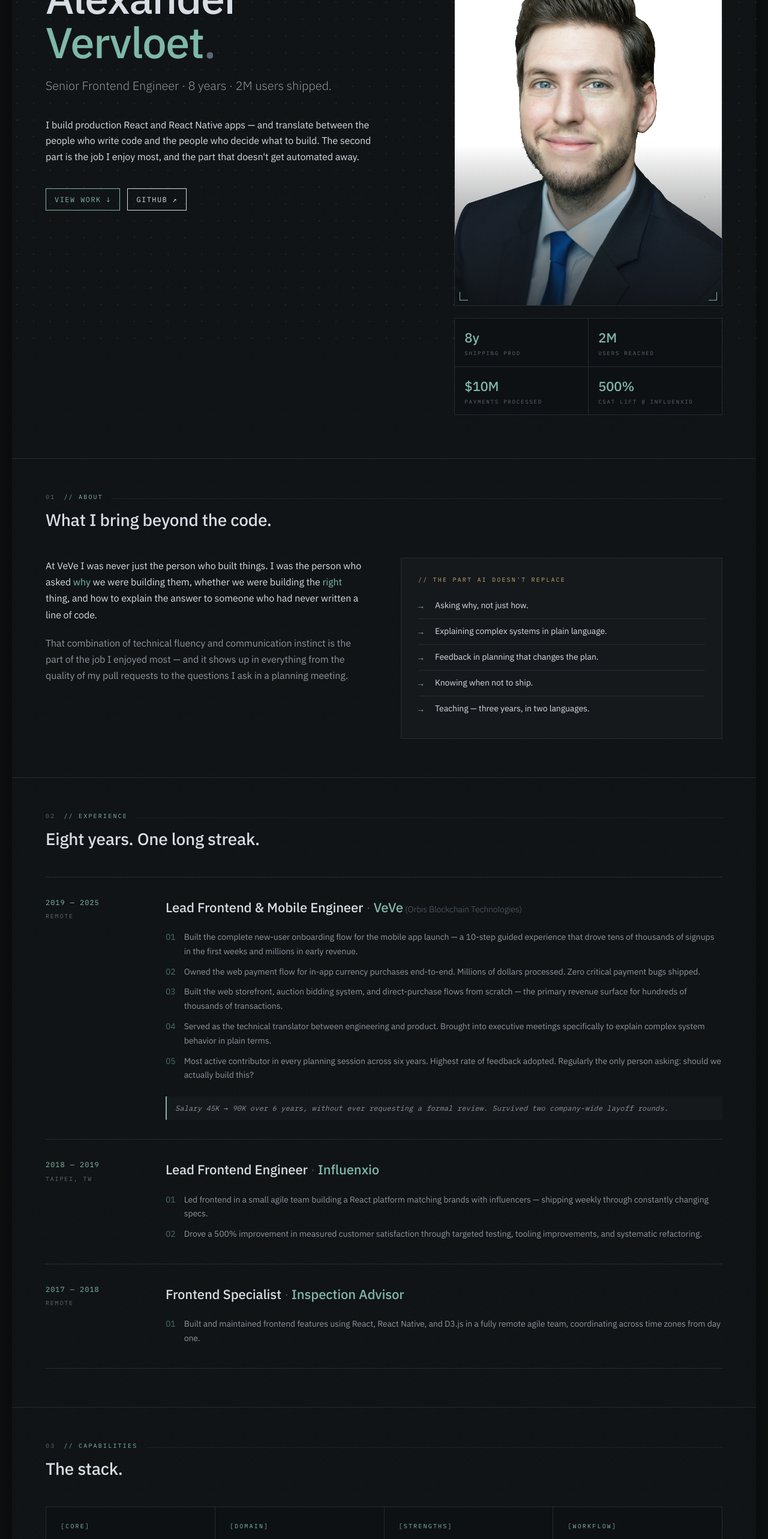
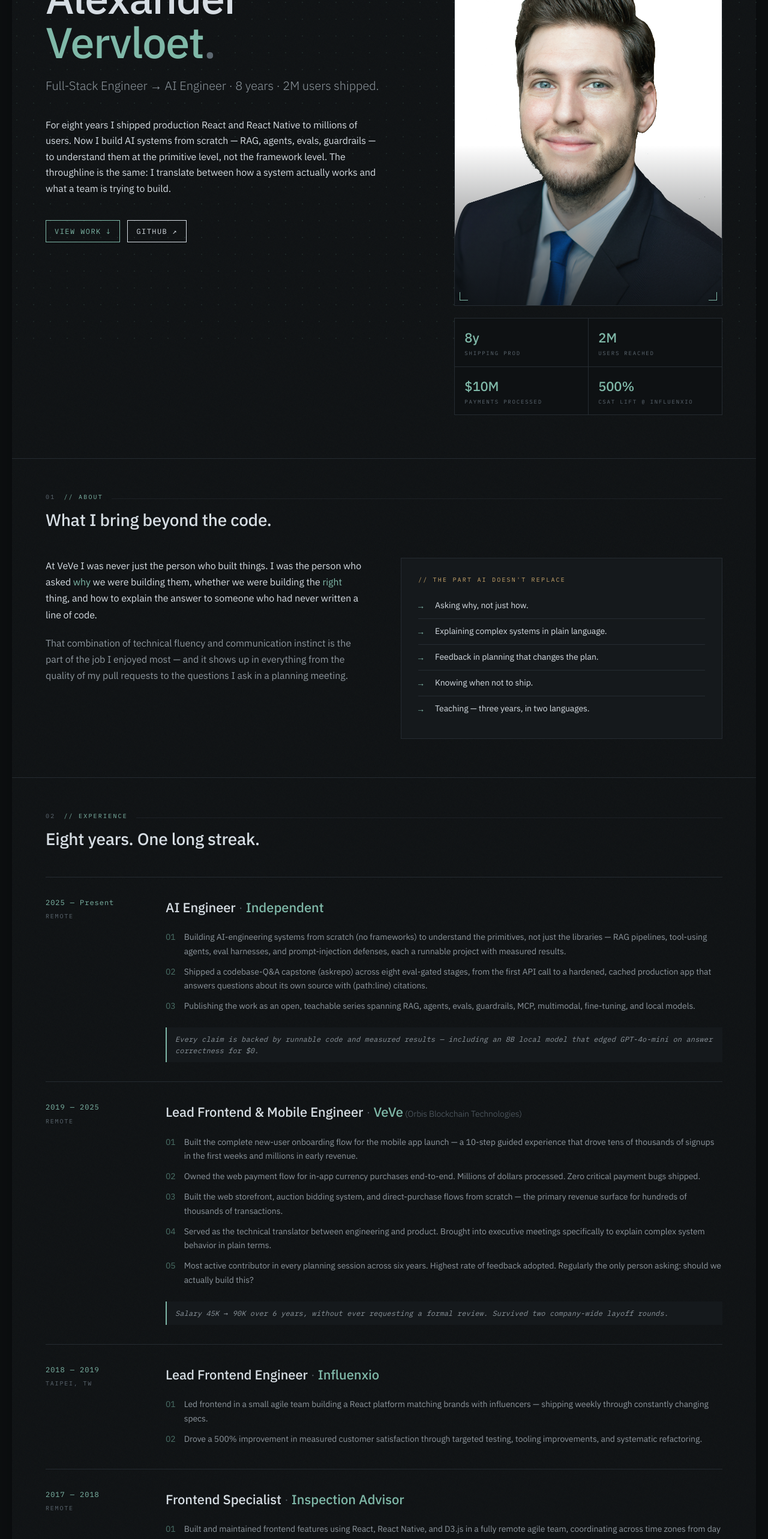
Before and after one commit to alexvervloet/PersonalWebsite, a React (Vite) app: page / in a window 1280 px wide. Shown: the part 220-2786 px from the top of the page at 60% size. Built offline with nearby package versions, Linux system fonts and the light colour scheme.

Commit message:
feat: reposition site as AI Engineer
Update hero, title/meta/JSON-LD, skills (AI group leads), projects (add
deep-dive-capstone flagship), and add an Independent AI Engineer experience
entry. Rebuild prerendered dist.

```diff
--- a/index.html
+++ b/index.html
@@ -3,10 +3,10 @@
   <head>
     <meta charset="UTF-8" />
     <meta name="viewport" content="width=device-width, initial-scale=1.0" />
-    <title>Alexander Vervloet — Senior Frontend Engineer</title>
+    <title>Alexander Vervloet — AI Engineer</title>
     <meta
       name="description"
-      content="Senior Frontend Engineer with 8 years of production experience in React and React Native. Based in Taichung, Taiwan. Open to remote roles."
+      content="AI Engineer building LLM systems from scratch — RAG, agents, evals, and guardrails — on 8 years of production full-stack experience shipping to 2M users. Open to remote AI/ML and full-stack roles."
     />
     <meta name="author" content="Alexander Vervloet" />
     <link rel="canonical" href="https://www.alexvervloet.com" />
@@ -16,11 +16,11 @@
     <meta property="og:url" content="https://www.alexvervloet.com" />
     <meta
       property="og:title"
-      content="Alexander Vervloet — Senior Frontend Engineer"
+      content="Alexander Vervloet — AI Engineer"
     />
     <meta
       property="og:description"
-      content="Senior Frontend Engineer with 8 years of production experience in React and React Native. Based in Taichung, Taiwan. Open to remote roles."
+      content="AI Engineer building LLM systems from scratch — RAG, agents, evals, and guardrails — on 8 years of production full-stack experience shipping to 2M users. Open to remote AI/ML and full-stack roles."
     />
     <meta
       property="og:image"
@@ -31,11 +31,11 @@
     <meta name="twitter:card" content="summary_large_image" />
     <meta
       name="twitter:title"
-      content="Alexander Vervloet — Senior Frontend Engineer"
+      content="Alexander Vervloet — AI Engineer"
     />
     <meta
       name="twitter:description"
-      content="Senior Frontend Engineer with 8 years of production experience in React and React Native. Based in Taichung, Taiwan. Open to remote roles."
+      content="AI Engineer building LLM systems from scratch — RAG, agents, evals, and guardrails — on 8 years of production full-stack experience shipping to 2M users. Open to remote AI/ML and full-stack roles."
     />
     <meta
       name="twitter:image"
@@ -48,7 +48,7 @@
         "@context": "https://schema.org",
         "@type": "Person",
         "name": "Alexander Vervloet",
-        "jobTitle": "Senior Frontend Engineer",
+        "jobTitle": "AI Engineer",
         "url": "https://www.alexvervloet.com",
         "image": "https://www.alexvervloet.com/portrait.duotone.jpeg",
         "email": "alex.vervloet@gmail.com",
@@ -63,15 +63,17 @@
           "https://linkedin.com/in/alexander-vervloet"
         ],
         "knowsAbout": [
+          "Large Language Models",
+          "Retrieval-Augmented Generation",
+          "AI Agents",
+          "LLM Evaluation",
+          "Prompt Engineering",
+          "Python",
           "JavaScript",
           "TypeScript",
           "React",
           "React Native",
-          "Node.js",
-          "NestJS",
-          "GraphQL",
-          "Web3",
-          "Blockchain"
+          "Node.js"
         ],
         "alumniOf": {
           "@type": "CollegeOrUniversity",
--- a/src/components/Page.tsx
+++ b/src/components/Page.tsx
@@ -130,7 +130,7 @@ export function Page() {
           >
             {booted && (
               <Typewriter
-                text="Senior Frontend Engineer · 8 years · 2M users shipped."
+                text="Full-Stack Engineer → AI Engineer · 8 years · 2M users shipped."
                 speed={22}
                 onDone={() => setIntroDone(true)}
               />
@@ -148,10 +148,12 @@ export function Page() {
               transition: 'opacity 0.6s',
             }}
           >
-            I build production React and React Native apps — and translate
-            between the people who write code and the people who decide what to
-            build. The second part is the job I enjoy most, and the part that
-            doesn&apos;t get automated away.
+            For eight years I shipped production React and React Native to
+            millions of users. Now I build AI systems from scratch — RAG,
+            agents, evals, guardrails — to understand them at the primitive
+            level, not the framework level. The throughline is the same: I
+            translate between how a system actually works and what a team is
+            trying to build.
           </p>
           <div style={{
             marginTop: 40, display: 'flex', gap: 12, flexWrap: 'wrap',
@@ -405,11 +407,11 @@ export function Page() {
         }}>
           <div>
             <p className="sans" style={{ fontSize: isMobile ? 16 : 18, lineHeight: 1.55, color: P.ink, margin: 0, maxWidth: 480 }}>
-              I&apos;m open to remote senior frontend and fullstack roles with
-              teams who value communication as much as code. I&apos;m also open
-              to PM or TPM positions, as I have a wealth of experience focusing
-              on product and working with them directly. UTC+8, flexible overlap
-              with US and EU.
+              I&apos;m open to remote roles in AI/ML and full-stack engineering
+              with teams who value communication as much as code. I&apos;m also
+              open to PM or TPM positions, as I have a wealth of experience
+              focusing on product and working with them directly. UTC+8,
+              flexible overlap with US and EU.
             </p>
           </div>
           <div>
--- a/src/data.ts
+++ b/src/data.ts
@@ -1,6 +1,6 @@
 export const DATA = {
   name: 'Alexander Vervloet',
-  role: 'Senior Frontend Engineer',
+  role: 'AI Engineer',
   location: 'Taichung, Taiwan',
   tz: 'UTC+8',
   status: 'Open to remote roles',
@@ -8,6 +8,17 @@ export const DATA = {
   emailEncoded: 'alex.vervloet [at] gmail [dot] com',
   linkedin: 'alexander-vervloet',
   skills: [
+    {
+      group: 'ai',
+      items: [
+        'LLM apps · RAG · agents',
+        'Evals · LLM-as-judge',
+        'Prompt engineering · guardrails',
+        'Python · FastAPI',
+        'OpenAI · Anthropic · local models',
+        'Vector search · MCP',
+      ],
+    },
     {
       group: 'core',
       items: [
@@ -35,17 +46,21 @@ export const DATA = {
         'Explaining complexity simply',
       ],
     },
-    {
-      group: 'workflow',
-      items: [
-        'Agile · Scrum · Jira',
-        'Independent execution',
-        'Remote-native (since 2017)',
-        'Async-first',
-      ],
-    },
   ],
   experience: [
+    {
+      co: 'Independent',
+      parent: undefined,
+      role: 'AI Engineer',
+      period: '2025 — Present',
+      place: 'Remote',
+      bullets: [
+        'Building AI-engineering systems from scratch (no frameworks) to understand the primitives, not just the libraries — RAG pipelines, tool-using agents, eval harnesses, and prompt-injection defenses, each a runnable project with measured results.',
+        'Shipped a codebase-Q&A capstone (askrepo) across eight eval-gated stages, from the first API call to a hardened, cached production app that answers questions about its own source with (path:line) citations.',
+        'Publishing the work as an open, teachable series spanning RAG, agents, evals, guardrails, MCP, multimodal, fine-tuning, and local models.',
+      ],
+      meta: 'Every claim is backed by runnable code and measured results — including an 8B local model that edged GPT-4o-mini on answer correctness for $0.',
+    },
     {
       co: 'VeVe',
       parent: 'Orbis Blockchain Technologies',
@@ -87,6 +102,12 @@ export const DATA = {
   ],
   projects: [
     {
+      name: 'deep-dive-capstone',
+      url: 'https://github.com/alexvervloet/deep-dive-capstone',
+      desc: 'askrepo — a codebase Q&A tool that answers in plain English with (path:line) citations, built from scratch across eight eval-gated stages (RAG → agents → hardening → production). Its default corpus is the AI-engineering series I built it alongside, so the course answers questions about its own source.',
+      tags: ['RAG', 'Agents', 'Evals', 'Python'],
+    },
+    {
       name: 'hanzi.repeat',
       url: 'https://github.com/alexvervloet/hanzi.repeat',
       desc: 'Spaced-repetition Mandarin trainer. Built from the learning side of my brain, not the commercial side — tuned to how I actually pick up characters living in Taiwan.',
```
